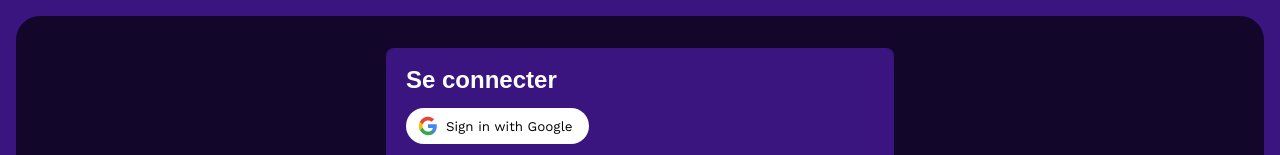
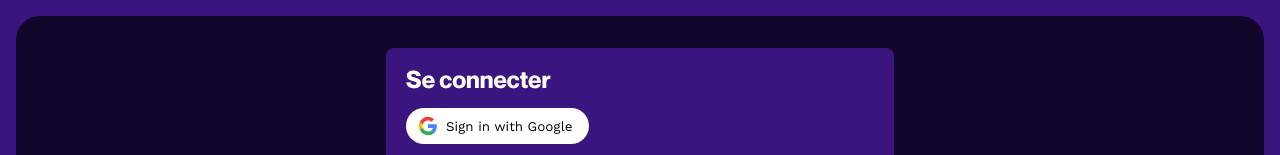
Before and after one commit to benbenpetit/Rank-your-friends, a Next.js app: page / in a window 1280 px wide. Shown: the top 155 px of the page. Built offline with nearby package versions, Linux system fonts and the light colour scheme; no server answers.

Commit message:
fix Neue Montreal font

```diff
--- a/src/styles/_fonts.scss
+++ b/src/styles/_fonts.scss
@@ -1,16 +1,16 @@
 @font-face {
-  font-family: 'Neue Montreal', sans-serif;
+  font-family: 'Neue Montreal';
   font-style: normal;
   font-weight: 700;
-  src: url('/fonts/NeueMontreal-Bold.otf') format('otf');
+  src: url('/fonts/NeueMontreal-Bold.otf') format('opentype');
   font-display: swap;
 }
 
 @font-face {
-  font-family: 'Neue Montreal', sans-serif;
+  font-family: 'Neue Montreal';
   font-style: italic;
   font-weight: 700;
-  src: url('/fonts/NeueMontreal-BoldItalic.otf') format('otf');
+  src: url('/fonts/NeueMontreal-BoldItalic.otf') format('opentype');
   font-display: swap;
 }
 
--- a/src/styles/globals.scss
+++ b/src/styles/globals.scss
@@ -24,7 +24,7 @@ h3,
 h4,
 h5,
 h6 {
-  font-family: 'Neue Montreal', sans-serif;
+  font-family: 'Neue Montreal';
   font-weight: 700;
 }
 
```
